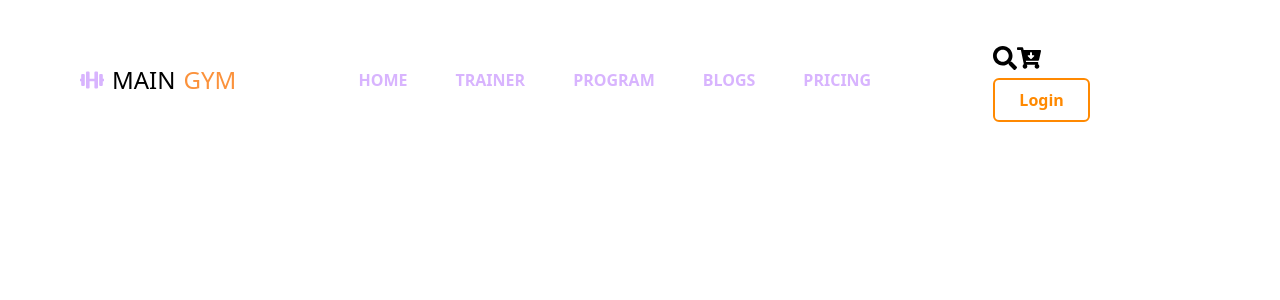
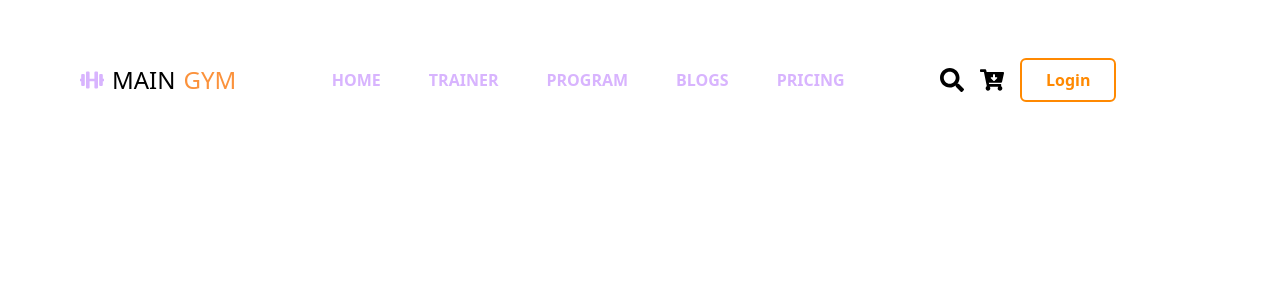
Before and after one commit to coolcrazyfox/GYM-website-tailwind-ReatJS, a React (Vite) app: page / in a window 1280 px wide. Shown: the top 300 px of the page. Built offline with nearby package versions, Linux system fonts and the light colour scheme.

Commit message:
changes Navbar

```diff
--- a/src/components/Navbar/NavBar.jsx
+++ b/src/components/Navbar/NavBar.jsx
@@ -31,12 +31,12 @@ const NavBar = () => {
               })}
             </ul>
           </div>
-          <div>
+          <div className="flex items-center gap-4">
             <button className="text-2xl hover:bg-primary hover:text-purple-300 rounded-full py-2 duration-200">
-              <FaSearch className="text-2xl" />
+              <FaSearch className="" />
             </button>
             <button className="text-2xl hover:bg-primary hover:text-purple-300 rounded-full py-2 duration-200">
-              <FaCartArrowDown className="text-2xl" />
+              <FaCartArrowDown className="" />
             </button>
             <button className="hover:bg-primary text-primary font-semibold hover:text-white rounded-md border-2 border-primary px-6  py-2 duration-200hidden md:block">
               Login
```
